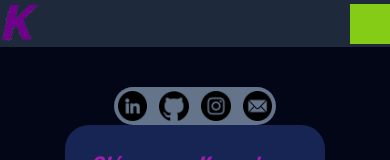
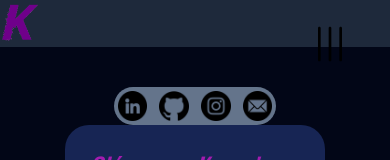
Before and after one commit to KauanMoreiraDev/portfolio, a Next.js app: page / in a window 390 px wide. Shown: the top 160 px of the page. Built offline with nearby package versions, Linux system fonts and the light colour scheme; a web font is replaced by a local one.

Commit message:
teste menu responsivo

```diff
--- a/src/app/components/header/header.tsx
+++ b/src/app/components/header/header.tsx
@@ -4,6 +4,7 @@ import Link from "next/link";
 import Image from "next/image";
 import Data from "@/app/components/data/data.json";
 import { useState } from "react";
+import { HamburgerMenuIcon, Cross1Icon } from "@radix-ui/react-icons";
 
 export default function Header() {
 
@@ -18,28 +19,28 @@ export default function Header() {
                     <div className="mx-auto max-w-screen-lg">
                         <div className="flex flex-row justify-between items-center">
                             <Image src={"/favicon.png"} alt="" width={40} height={40} />
-                            <button onClick={() => setOpen(!open)} >
-                                {open ? <div className="bg-lime-500 w-10 h-10"></div> :
-                                    <div className="">
+                            <button onClick={() => setOpen(!open)} className="z-10 flex items-center justify-center w-10 h-10 fixed top-2 right-6 m-4">
+                                <div className={`transition-transform duration-1000 ${open ? 'rotate-90' : ''}`}>
+                                    {open ? <HamburgerMenuIcon className="w-10 h-10"/> : <Cross1Icon className="w-10 h-10 flex flex-col items-end" />}
+                                </div>
+                            </button>
+                                { !open && (
+
                                         <div className="flex flex-col items-center">
                                             <div className="w-screen h-screen">
                                                 <div className="bg-blue-300 opacity-70 absolute inset-0">
-                                                    <div className="flex flex-col items-end w-full">
-                                                        <div className="bg-pink-500 w-10 h-10" />
-                                                    </div>
+
                                                 <nav className="space-y-6">
                                                     {id.map((idfn, index) => (
                                                         <div key={index} className="flex flex-col items-center">
                                                             <Link href={idfn.srcId}>{idfn.nameId}</Link>
                                                         </div>
                                                     ))}
-
                                                 </nav>
-                                                </div>
                                             </div>
                                         </div>
-                                    </div>}
-                            </button>
+                                    </div>)}
+
 
                         </div>
                     </div>
```
